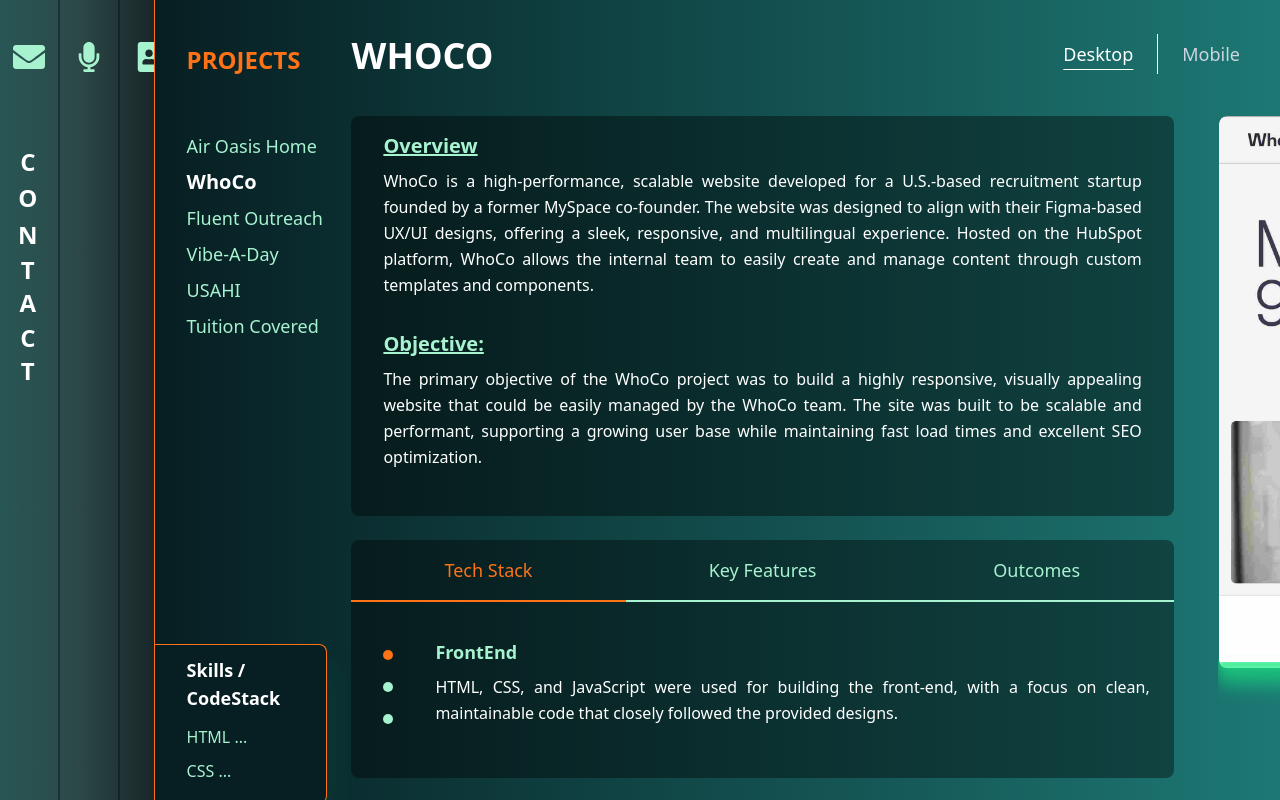
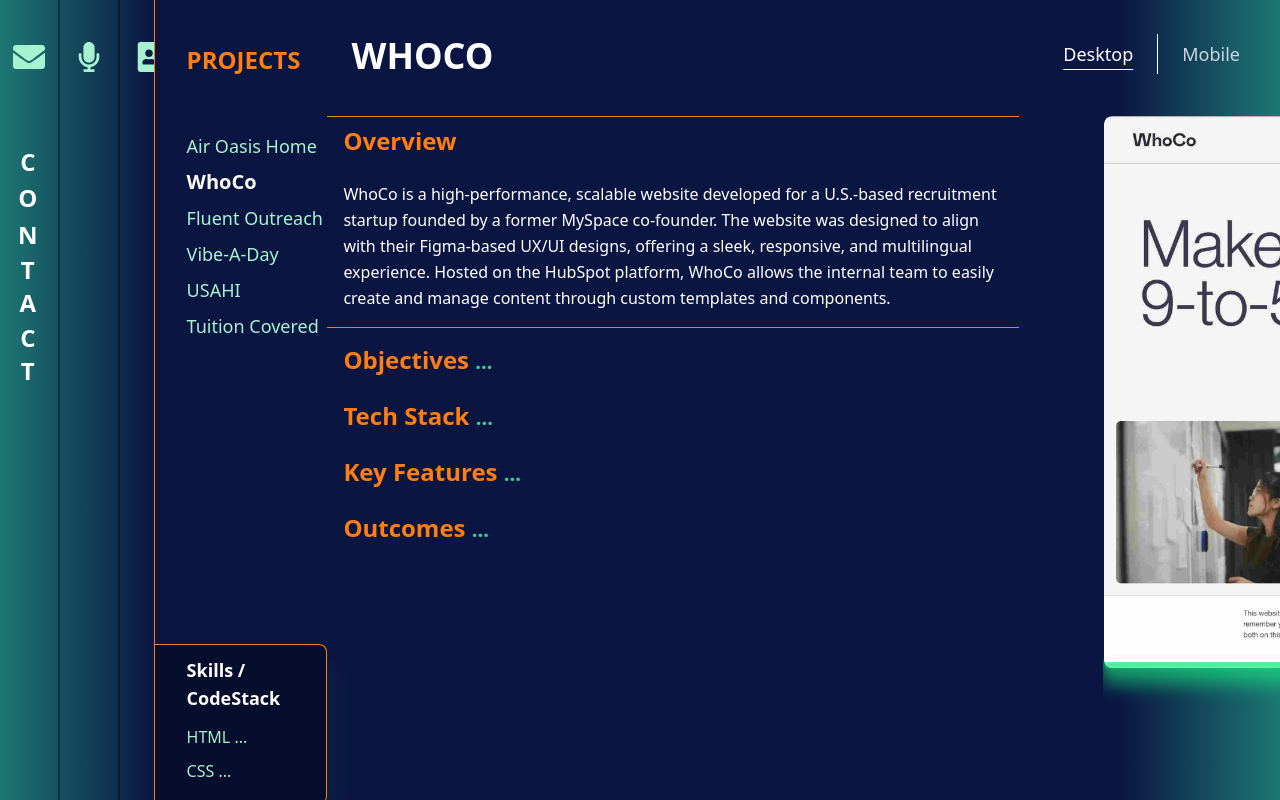
Before and after one commit to MylesPillay/Dev-Portfolio, a Next.js app: page /projects in a window 1280 px wide. Both pictures are taken after a click on the item "WhoCo". Built offline with nearby package versions, Linux system fonts and the light colour scheme.

Commit message:
projects page revamped

```diff
--- /dev/null
+++ b/src/app/components/projects/ProjectAccordianWeb.tsx
@@ -0,0 +1,122 @@
+import React, { useState } from "react";
+import { Project } from "./ProjectsObject";
+
+interface ProjectAccordionWebProps {
+	selectedProject: Project;
+	imageContainerHovered: boolean;
+}
+
+const ProjectAccordionWeb: React.FC<ProjectAccordionWebProps> = ({
+	selectedProject,
+	imageContainerHovered
+}) => {
+	const [activeSection, setActiveSection] = useState("Overview");
+	React.useEffect(() => {
+		if (imageContainerHovered) {
+			setActiveSection("Overview");
+		}
+	}, [imageContainerHovered]);
+
+	const getCategoryContent = (category: string) => {
+		switch (category) {
+			case "Tech Stack":
+				return [
+					{
+						title: "FrontEnd",
+						item: selectedProject.details.techStack?.frontend
+					},
+					{
+						title: "State Management",
+						item: selectedProject.details.techStack?.stateManagement
+					},
+					{
+						title: "Backend",
+						item: selectedProject.details.techStack?.backend
+					}
+				];
+			case "Key Features":
+				return selectedProject.details.keyFeatures?.features?.map(
+					(feature) => `${feature.title}: ${feature.text}`
+				);
+			case "Outcomes":
+				return selectedProject.details.outcomes?.outcome.map(
+					(outcome) => `${outcome.title}: ${outcome.text}`
+				);
+			default:
+				return [];
+		}
+	};
+
+	const sections = [
+		{ title: "Overview", content: selectedProject.details.overview },
+		{ title: "Objectives", content: selectedProject.details.objective },
+		{ title: "Tech Stack", content: getCategoryContent("Tech Stack") },
+		{ title: "Key Features", content: getCategoryContent("Key Features") },
+		{ title: "Outcomes", content: getCategoryContent("Outcomes") }
+	];
+
+	const renderContent = (section: any) => {
+		if (typeof section.content === "string") {
+			return <p>{section.content}</p>;
+		}
+
+		if (section.title === "Tech Stack") {
+			return section.content.map((item: any, index: number) => (
+				<div
+					key={index}
+					className='flex flex-col px-6 pl-5 justify-start align-top items-start pb-2 text-white'>
+					<div className='text-lg mb-2 font-semibold pr-2 text-emerald-200 w-auto'>
+						{item.title}
+					</div>
+					<div>{item.item}</div>
+				</div>
+			));
+		}
+
+		if (section.title === "Key Features" || section.title === "Outcomes") {
+			return section.content.map((item: string, index: number) => (
+				<div
+					key={index}
+					className='flex flex-col px-6 pl-5 justify-start align-top items-start pb-2 text-white'>
+					<div className='text-lg mb-2 font-semibold pr-2 text-emerald-200 w-auto'>
+						{item.split(": ")[0]}
+					</div>
+					<div>{item.split(": ")[1]}</div>
+				</div>
+			));
+		}
+
+		return null;
+	};
+
+	return (
+		<div className='flex flex-col w-full max-w-[54vw] space-y-2'>
+			{sections.map((section) => (
+				<div
+					key={section.title}
+					className={`${
+						activeSection === section.title
+							? "border-orangeflame border-y"
+							: ""
+					}`}>
+					<button
+						className='w-full text-left text-2xl p-4 py-2 font-semibold text-orangeflame'
+						onClick={() => setActiveSection(section.title)}>
+						{section.title}{" "}
+						<span className='text-emerald-400 text-xl'>
+							{" "}
+							{activeSection !== section.title ? " ..." : ""}
+						</span>
+					</button>
+					{activeSection === section.title && (
+						<div className='p-4 text-white'>
+							{renderContent(section)}
+						</div>
+					)}
+				</div>
+			))}
+		</div>
+	);
+};
+
+export default ProjectAccordionWeb;
--- a/src/app/components/projects/ProjectDetailsTableWeb.tsx
+++ b/src/app/components/projects/ProjectDetailsTableWeb.tsx
@@ -48,32 +48,34 @@ const ProjectTextComponentWeb: React.FC<ProjectTextContentWebProps> = ({
 
 	return (
 		<div
-			className={`flex flex-col left-[1vw]  m-6 mt-0 w-auto rounded-lg  pb-4 bg-black bg-opacity-40 h-auto text-justify  overflow-y-scroll scroll-y-hidden ${
+			className={`flex flex-col left-[1vw]  m-6 mt-0 w-auto rounded-lg  pb-4  h-auto text-justify  overflow-y-scroll scroll-y-hidden ${
 				isImageContainerHovered ? "max-h-[25vh]" : "max-h-[45vh]"
 			}`}
 			style={{
-				transition: "width 0.2s ease-in-out"
+				transition: "width 0.2s ease-in-out",
+				backgroundColor: "#070e2d"
 			}}>
 			<div className='flex justify-between  '>
-				{categories.map((category) => (
+				{categories.map((category, index) => (
 					<button
 						key={category}
 						style={{
-							borderColor:
-								activeCategory === category
-									? "#ff7316"
-									: "#A7F3D0",
+							borderColor: "#FFFFFF75",
+
 							color:
 								activeCategory === category
-									? "#ff7316"
-									: "#A7F3D0"
+									? "#FF7D11"
+									: "#A7F3D0",
+							backgroundColor:
+								activeCategory === category
+									? "#0B1541"
+									: "#070e2d"
 						}}
-						className={` w-full  p-4 h-auto text-lg border-b-2 text-center   ${
-							selectedProject.images.web.length > 0
-								? "bg-transparent cursor-pointer"
-								: " cursor-default"
-						} ${
-							activeCategory === category ? "" : "text-slate-600"
+						className={` w-full  p-4 h-auto text-lg text-center border border-b-0
+						${index === 0 ? "rounded-tl-lg border-l border-r-0" : ""} ${
+							index === 2
+								? "rounded-tr-lg border-r border-l-0"
+								: ""
 						}`}
 						onClick={() => {
 							setActiveCategory(category), setActiveItemIndex(0);
@@ -82,7 +84,12 @@ const ProjectTextComponentWeb: React.FC<ProjectTextContentWebProps> = ({
 					</button>
 				))}
 			</div>
-			<div className=' flex flex-row justify-start'>
+			<div
+				className='border flex flex-row justify-start'
+				style={{
+					borderColor: "#FFFFFF75",
+					backgroundColor: "#0B1541"
+				}}>
 				<div className='flex flex-col justify-start py-8'>
 					{currentCategoryContent?.map((_, index) => (
 						<button
@@ -94,7 +101,7 @@ const ProjectTextComponentWeb: React.FC<ProjectTextContentWebProps> = ({
 								style={{
 									backgroundColor:
 										index === activeItemIndex
-											? "#ff7316"
+											? "#FF7D11"
 											: "#A7F3D0"
 								}}></div>
 						</button>
--- a/src/app/components/projects/ProjectHeader.tsx
+++ b/src/app/components/projects/ProjectHeader.tsx
@@ -26,10 +26,8 @@ const ProjectsHeader: React.FC<ProjectsHeaderProps> = ({
 				return;
 			}}>
 			<h1
-				className='text-2xl font-bold text-left text-white justify-start align-text-bottom w-[15%] h-full mt-3'
-				style={{
-					color: "#ff7316"
-				}}>
+				className='text-2xl font-bold text-left justify-start align-text-bottom w-[15%] h-full mt-3 text-orangeflame'
+				style={{}}>
 				PROJECTS
 			</h1>
 			<h1 className='text-4xl font-bold  w-full max-w-[80vw] ml-[4vw]  mt-1 text-white '>
--- a/src/app/components/projects/ProjectSkills.tsx
+++ b/src/app/components/projects/ProjectSkills.tsx
@@ -143,8 +143,8 @@ const ProjectSkillsComponent: React.FC<ProjectDetailsProps> = ({
 
 					`}
 				style={{
-					backgroundColor: "#071E22",
-					borderColor: "#ff7316",
+					backgroundColor: "#070e2d",
+					borderColor: "#FF7D11",
 					borderWidth: 1,
 					borderLeft: "none"
 				}}
--- a/src/app/components/projects/ProjectTextComponentWeb.tsx
+++ b/src/app/components/projects/ProjectTextComponentWeb.tsx
@@ -3,19 +3,18 @@ import { Project } from "./ProjectsObject";
 
 interface ProjectTextContentWebProps {
 	selectedProject: Project;
-	isImageContainerHovered: boolean;
 }
 
 const ProjectTextContentWeb: React.FC<ProjectTextContentWebProps> = ({
-	selectedProject,
-	isImageContainerHovered
+	selectedProject
 }) => {
 	return (
 		<div
-			className={`flex flex-col left-[1vw] p-8 py-4 m-6 mt-0 w-auto rounded-lg bg-black bg-opacity-40 h-auto  text-justify overflow-y-scroll max-h-[50vh] scroll-y-hidden
+			className={`flex flex-col left-[1vw]  py-4 m-6 mt-0 w-auto rounded-lg h-auto  text-justify overflow-y-scroll max-h-[50vh] scroll-y-hidden
 			`}
 			style={{
-				transition: "width 0.2s ease-in-out"
+				transition: "width 0.2s ease-in-out",
+				backgroundColor: "#0B154111"
 			}}>
 			<div className='project-text-section'>
 				<h2 className='text-xl w-auto mb-2 font-semibold text-emerald-200 underline underline-offset-1'>
--- a/src/app/components/projects/ProjectTextContentMobile.tsx
+++ b/src/app/components/projects/ProjectTextContentMobile.tsx
@@ -12,11 +12,12 @@ const ProjectTextContentMobile: React.FC<ProjectTextContentMobileProps> = ({
 }) => {
 	return (
 		<div
-			className={`absolute flex flex-col left-[2vw] p-8 py-4 rounded-lg bg-black bg-opacity-40 h-auto max-w-[50vw] text-justify max-h-[82vh] overflow-y-scroll scroll-y-hidden ${
+			className={`absolute flex flex-col left-[2vw] p-8 py-4 rounded-lg  h-auto max-w-[50vw] text-justify max-h-[82vh] overflow-y-scroll scroll-y-hidden ${
 				!isImageContainerHovered ? "w-[49vw] " : "w-[33vw] "
 			}`}
 			style={{
-				transition: "width 0.2s ease-in-out"
+				transition: "width 0.2s ease-in-out",
+				backgroundColor: "#070e2d"
 			}}>
 			<div className='project-text-section'>
 				<h2 className='text-xl w-auto mb-2 font-semibold text-emerald-200 underline underline-offset-1'>
--- a/src/app/globals.css
+++ b/src/app/globals.css
@@ -75,7 +75,7 @@ nav {
 	opacity: 0;
 	transition: opacity 1s ease-in-out;
 }
-
+/*
 .shadow-neon-dot {
 	box-shadow: 0 0 5px rgb(29, 234, 132), 0 0 10px rgb(29, 234, 132),
 		0 0 10px rgb(29, 234, 132), 0 0 15px rgb(29, 234, 132);
@@ -91,24 +91,15 @@ nav {
 		box-shadow: 0 0 10px rgb(29, 234, 132), 0 0 20px rgb(29, 234, 132),
 			0 0 10px rgb(29, 234, 132), 0 0 40px rgb(29, 234, 132);
 	}
-}
-/*
+} */
+
 .shadow-neon-dot {
+	border-width: 2px;
+	border-color: rgb(255, 98, 0);
 	box-shadow: 0 0 5px rgb(255, 115, 22), 0 0 10px rgb(255, 115, 22),
 		0 0 10px rgb(255, 115, 22), 0 0 15px rgb(255, 115, 22);
-	animation: neon-glow-dot 1.5s ease-in-out infinite alternate;
 }
 
-@keyframes neon-glow-dot {
-	from {
-		box-shadow: 0 0 5px rgb(255, 115, 22), 0 0 10px rgb(255, 115, 22),
-			0 0 15px rgb(255, 115, 22), 0 0 20px rgb(255, 115, 22);
-	}
-	to {
-		box-shadow: 0 0 10px rgb(255, 115, 22), 0 0 20px rgb(255, 115, 22),
-			0 0 10px rgb(255, 115, 22), 0 0 40px rgb(255, 115, 22);
-	}
-} */
 .shadow-neon-bottom.show {
 	opacity: 1;
 }
--- a/src/app/projects/page.tsx
+++ b/src/app/projects/page.tsx
@@ -10,6 +10,7 @@ import ProjectSkillsComponent from "../components/projects/ProjectSkills";
 import ProjectTextContentWeb from "../components/projects/ProjectTextComponentWeb";
 import ProjectDetailsComponentWeb from "../components/projects/ProjectDetailsTableWeb";
 import WebsiteProjectImages from "../components/projects/WebsiteProjectImages";
+import ProjectAccordionWeb from "../components/projects/ProjectAccordianWeb";
 
 const ProjectsDisplay = (): JSX.Element => {
 	const [selectedProjectIndex, setSelectedProjectIndex] = useState(0);
@@ -58,9 +59,9 @@ const ProjectsDisplay = (): JSX.Element => {
 		<div
 			className='bg-projects-gradient  h-screen w-full overflow-x-hidden overflow-y-hidden  m-none  pr-0  p-0  '
 			style={{
-				borderColor: "#ff7316",
+				borderColor: "#FF7D11",
 				borderWidth: 0,
-				borderLeft: "0.5px solid #ff7316"
+				borderLeft: "0.5px solid #FF7D11"
 			}}>
 			<ProjectsHeader
 				selectedProject={selectedProject}
@@ -89,13 +90,39 @@ const ProjectsDisplay = (): JSX.Element => {
 				{/* Mobile application content screen  */}
 
 				{selectedProjectIndex === 0 || selectedProjectIndex === 3 ? (
+					// <div
+					// 	className={`relative flex justify-between h-auto overflow-y-scroll w-full max-w-[100vw] min-h-[85vh] pt-[4vh] `}>
+					// <div
+					// 	onMouseEnter={() =>
+					// 		setIsImageContainerHovered(false)
+					// 	}
+					// 	className={`absolute flex flex-col pr-8 h-auto text-justify max-h-[85vh]
+					// 		 justify-start
+					// 		overflow-y-scroll scroll-y-hidden ${
+					// 			!isImageContainerHovered
+					// 				? "w-[54vw] "
+					// 				: "w-[37vw] "
+					// 		}`}
+					// 	style={{
+					// 		transition: "width 0.2s ease-in-out"
+					// 	}}>
+					// 		<ProjectTextContentWeb
+					// 			selectedProject={selectedProject}
+					// 		/>
+					// 		<ProjectDetailsComponentWeb
+					// 			selectedProject={selectedProject}
+					// 			isImageContainerHovered={
+					// 				isImageContainerHovered
+					// 			}
+					// 		/>
+					// 	</div>
 					<div
 						className={`relative flex justify-between h-auto overflow-y-scroll w-full max-w-[100vw] min-h-[85vh] pt-[4vh] `}>
 						<div
 							onMouseEnter={() =>
 								setIsImageContainerHovered(false)
 							}
-							className={`absolute flex flex-col  h-auto text-justify max-h-[85vh]
+							className={`absolute flex flex-col pr-8 h-auto text-justify max-h-[85vh]
 								 justify-start
 								overflow-y-scroll scroll-y-hidden ${
 									!isImageContainerHovered
@@ -105,17 +132,9 @@ const ProjectsDisplay = (): JSX.Element => {
 							style={{
 								transition: "width 0.2s ease-in-out"
 							}}>
-							<ProjectTextContentWeb
+							<ProjectAccordionWeb
 								selectedProject={selectedProject}
-								isImageContainerHovered={
-									isImageContainerHovered
-								}
-							/>
-							<ProjectDetailsComponentWeb
-								selectedProject={selectedProject}
-								isImageContainerHovered={
-									isImageContainerHovered
-								}
+								imageContainerHovered={isImageContainerHovered}
 							/>
 						</div>
 						<div
@@ -184,18 +203,34 @@ const ProjectsDisplay = (): JSX.Element => {
 					<div className='flex flex-row  justify-start w-auto max-w-[90vw] h-auto max-h-[90vh] '>
 						<div
 							className={`flex flex-col justify-start  overflow-y-scroll  overflow-x-hidden md:pt-[4vh] w-auto min-w-[68vw] max-w-[68vw] h-auto max-h-85vh`}>
-							<ProjectTextContentWeb
+							{/* <ProjectTextContentWeb
 								selectedProject={selectedProject}
-								isImageContainerHovered={
-									isImageContainerHovered
-								}
 							/>
 							<ProjectDetailsComponentWeb
 								selectedProject={selectedProject}
 								isImageContainerHovered={
 									isImageContainerHovered
 								}
+							/> */}
+							{/* <div
+								onMouseEnter={() =>
+									setIsImageContainerHovered(false)
+								}
+								className={`absolute flex flex-col pr-8 h-auto text-justify max-h-[85vh]
+								 justify-start
+								overflow-y-scroll scroll-y-hidden ${
+									!isImageContainerHovered
+										? "w-[54vw] "
+										: "w-[37vw] "
+								}`}
+								style={{
+									transition: "width 0.2s ease-in-out"
+								}}> */}
+							<ProjectAccordionWeb
+								selectedProject={selectedProject}
+								imageContainerHovered={isImageContainerHovered}
 							/>
+							{/* </div> */}
 						</div>
 
 						<div
@@ -204,14 +239,14 @@ const ProjectsDisplay = (): JSX.Element => {
 								transform:
 									isImageContainerHovered &&
 									viewMode === "web"
-										? "translateX(-17.5%)"
+										? "translateX(-22.5%)"
 										: isImageContainerHovered &&
 										  viewMode === "mobile"
-										? "translateX(-17.5%)"
+										? "translateX(-22.5%)"
 										: !isImageContainerHovered &&
 										  viewMode === "web"
-										? "translateX(92%)"
-										: "translateX(71%)",
+										? "translateX(77%)"
+										: "translateX(56%)",
 								transition: "transform 0.2s ease-in-out"
 							}}
 							onMouseEnter={() =>
--- a/tailwind.config.ts
+++ b/tailwind.config.ts
@@ -8,19 +8,28 @@ const config: Config = {
 	],
 	theme: {
 		extend: {
+			// backgroundImage: {
+			// 	"gradient-radial": "radial-gradient(var(--tw-gradient-stops))",
+			// 	"gradient-conic":
+			// 		"conic-gradient(from 180deg at 50% 50%, var(--tw-gradient-stops))",
+			// 	"projects-gradient":
+			// 		"linear-gradient(to left, #201056, #0B1541)",
+			// 	"nav-gradient": "linear-gradient(to right, #0B154185, #0B1541)"
+			// },
 			backgroundImage: {
 				"gradient-radial": "radial-gradient(var(--tw-gradient-stops))",
 				"gradient-conic":
 					"conic-gradient(from 180deg at 50% 50%, var(--tw-gradient-stops))",
 				"projects-gradient":
-					"linear-gradient(to right, #071E22, #1D7874)",
-				"nav-gradient":
-					"linear-gradient(to right, #1D787485, #1D787450, #071E2299)"
+					"linear-gradient(to right, #0B1541, #0B1541, #0B1541,  #0B1541, #0B1541,  #0B1541, #0B1541, #1D7874)",
+				"nav-gradient": "linear-gradient(to right, #1D7874, #0B1541)"
 			},
+
 			colors: {
 				goldenrod: "rgb(var(--color-goldenrod) / <alpha-value>)",
+				orangeflame: "#FF7D11",
 				background: {
-					gradient: "linear-gradient(to right, #1D787415, #ff7316)"
+					gradient: "linear-gradient(to right, #1D787415, #FF7D11)"
 				}
 			},
 
```
Also changed, not shown: src/app/components/projects/ProjectImagePagination.tsx (+12 -9 lines).
